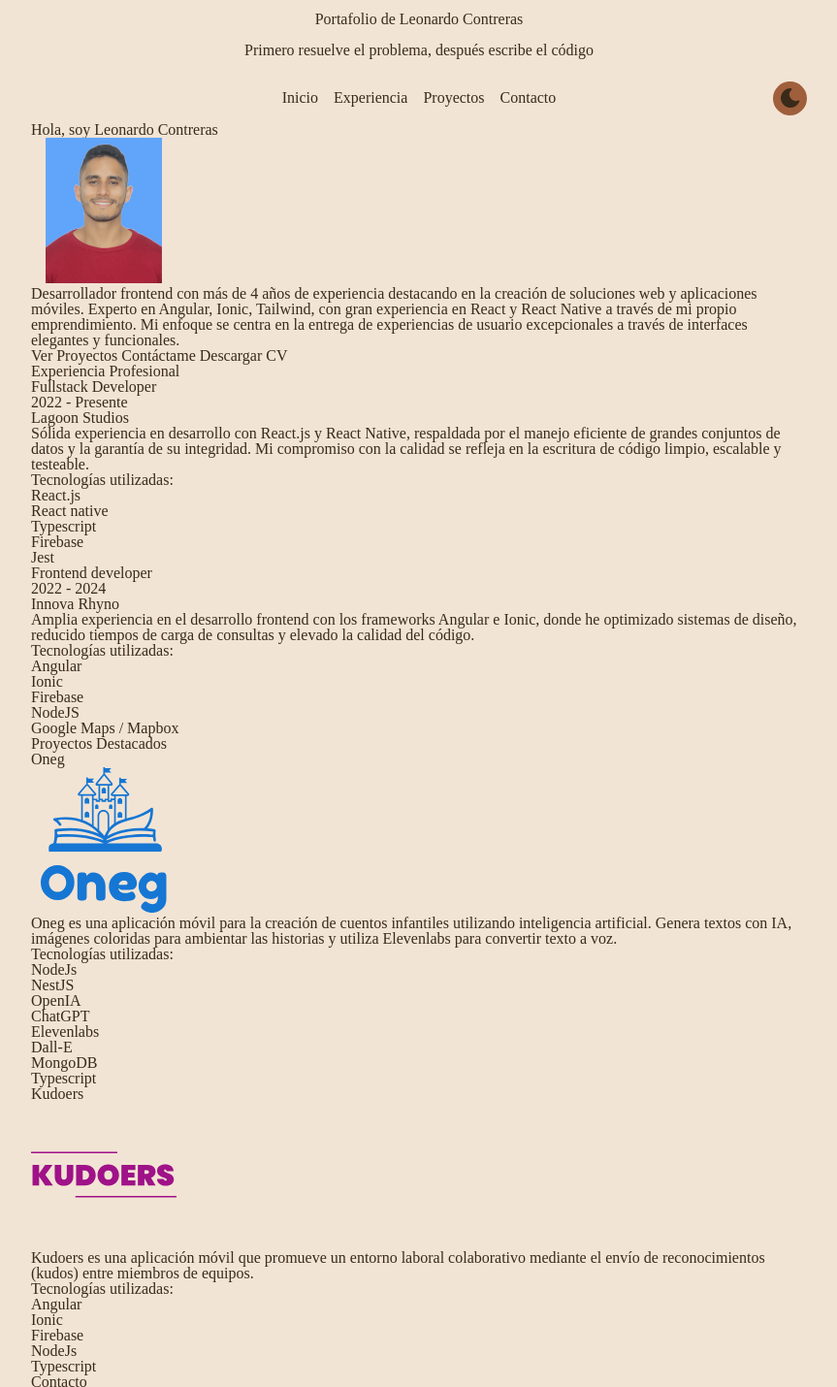
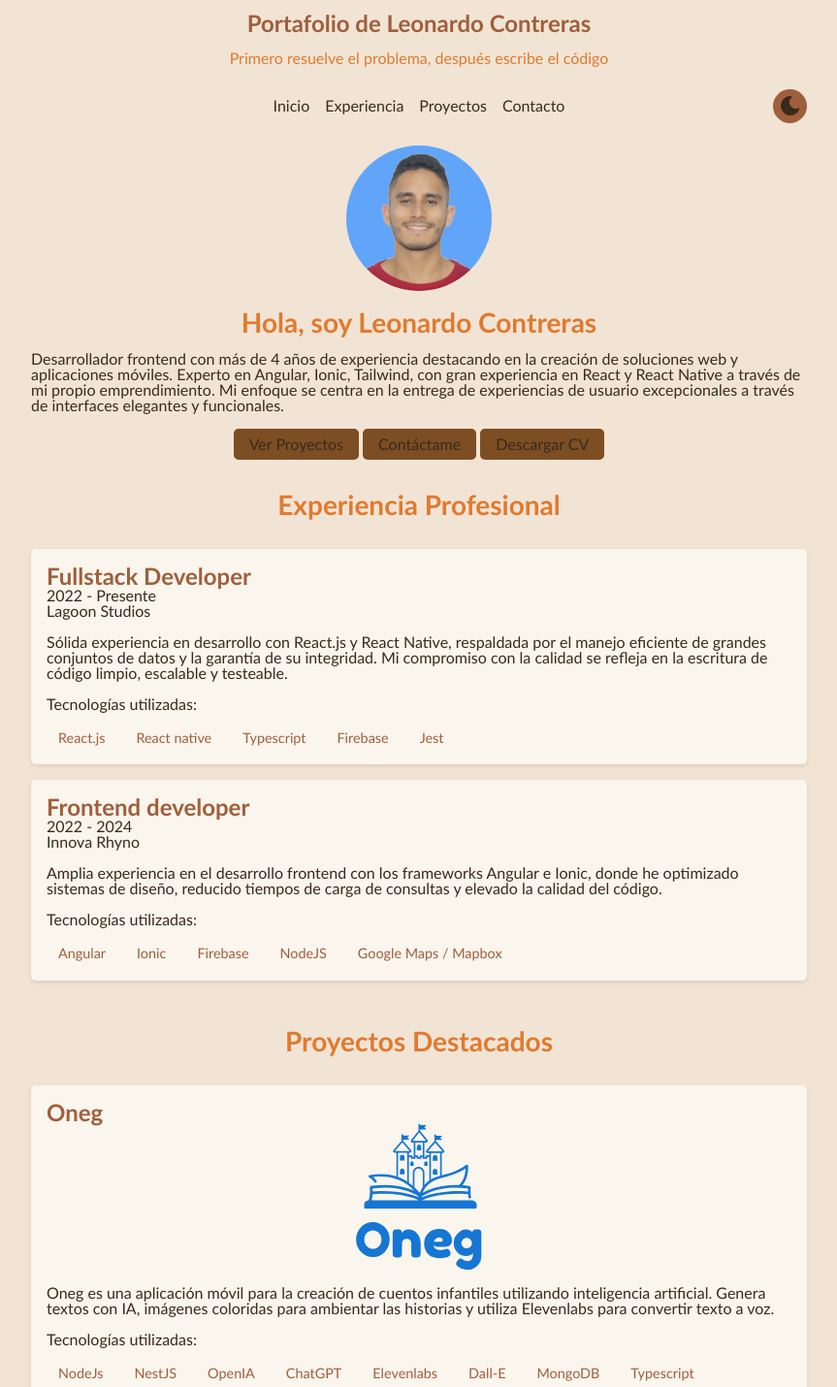
Before and after one commit to joseleoc/portaflio-2025, a plain HTML site: page index.html in a window 1280 px wide. Shown: the part 20-1450 px from the top of the page at 97% size, without its empty margins (208-1071 px from the left). Drawn offline with Linux system fonts and the light colour scheme.

Commit message:
define styles and html

```diff
--- a/index.html
+++ b/index.html
@@ -30,12 +30,14 @@
   </head>
   <body>
     <header class="header" role="banner">
-      <h1>Portafolio de Leonardo Contreras</h1>
-      <q> Primero resuelve el problema, después escribe el código </q>
+      <h1 class="header-title">Portafolio de Leonardo Contreras</h1>
+      <q class="header-quote">
+        Primero resuelve el problema, después escribe el código
+      </q>
 
       <div class="nav-container">
         <nav aria-label="Navegación principal">
-          <ul>
+          <ul class="nav-list">
             <li><a href="#hero" aria-current="page">Inicio</a></li>
             <li><a href="#experience">Experiencia</a></li>
             <li><a href="#projects">Proyectos</a></li>
@@ -104,7 +106,6 @@
 
     <main role="main">
       <section id="hero" aria-labelledby="hero-heading">
-        <h2 id="hero-heading">Hola, soy Leonardo Contreras</h2>
         <figure>
           <img
             src="./assets/img/avatar.jpg"
@@ -112,8 +113,12 @@
             width="150"
             height="150"
             loading="lazy"
+            class="avatar"
           />
         </figure>
+
+        <h2>Hola, soy Leonardo Contreras</h2>
+
         <p>
           Desarrollador frontend con más de 4 años de experiencia destacando en
           la creación de soluciones web y aplicaciones móviles. Experto en
@@ -124,27 +129,34 @@
         </p>
 
         <div role="group" aria-label="Acciones principales">
-          <a href="#projects" role="button">Ver Proyectos</a>
-          <a href="#contact" role="button">Contáctame</a>
-          <a
-            href="./assets/files/Resume-Leonardo-Contreras-es.pdf"
-            target="_blank"
-            rel="noopener noreferrer"
-            download="CV-Leonardo-Contreras.pdf"
+          <button
+            onclick="document.getElementById('projects').scrollIntoView({behavior: 'smooth'})"
+          >
+            Ver Proyectos
+          </button>
+
+          <button
+            onclick="document.getElementById('contact').scrollIntoView({behavior: 'smooth'})"
+          >
+            Contáctame
+          </button>
+
+          <button
+            onclick="window.open('./assets/files/Resume-Leonardo-Contreras-es.pdf', '_blank')"
           >
             Descargar CV
-          </a>
+          </button>
         </div>
       </section>
 
       <section id="experience" aria-labelledby="experience-heading">
-        <h2 id="experience-heading">Experiencia Profesional</h2>
+        <h2>Experiencia Profesional</h2>
 
         <ul role="list">
           <li role="listitem">
-            <article>
+            <article class="card">
               <header>
-                <h3>Fullstack Developer</h3>
+                <h3 class="card-title">Fullstack Developer</h3>
                 <p><time datetime="2022">2022</time> - Presente</p>
                 <p>Lagoon Studios</p>
               </header>
@@ -156,20 +168,20 @@
               </p>
 
               <h4>Tecnologías utilizadas:</h4>
-              <ul role="list">
-                <li>React.js</li>
-                <li>React native</li>
-                <li>Typescript</li>
-                <li>Firebase</li>
-                <li>Jest</li>
+              <ul role="list" class="technologies-list">
+                <li class="technology-item">React.js</li>
+                <li class="technology-item">React native</li>
+                <li class="technology-item">Typescript</li>
+                <li class="technology-item">Firebase</li>
+                <li class="technology-item">Jest</li>
               </ul>
             </article>
           </li>
 
           <li role="listitem">
-            <article>
+            <article class="card">
               <header>
-                <h3>Frontend developer</h3>
+                <h3 class="card-title">Frontend developer</h3>
                 <p>
                   <time datetime="2022">2022</time> -
                   <time datetime="2024">2024</time>
@@ -184,12 +196,12 @@
               </p>
 
               <h4>Tecnologías utilizadas:</h4>
-              <ul role="list">
-                <li>Angular</li>
-                <li>Ionic</li>
-                <li>Firebase</li>
-                <li>NodeJS</li>
-                <li>Google Maps / Mapbox</li>
+              <ul role="list" class="technologies-list">
+                <li class="technology-item">Angular</li>
+                <li class="technology-item">Ionic</li>
+                <li class="technology-item">Firebase</li>
+                <li class="technology-item">NodeJS</li>
+                <li class="technology-item">Google Maps / Mapbox</li>
               </ul>
             </article>
           </li>
@@ -197,14 +209,14 @@
       </section>
 
       <section id="projects" aria-labelledby="projects-heading">
-        <h2 id="projects-heading">Proyectos Destacados</h2>
+        <h2>Proyectos Destacados</h2>
 
         <ul role="list">
           <li role="listitem">
-            <article>
-              <header>
-                <h3>Oneg</h3>
-                <figure>
+            <article class="card">
+              <header class="card-header">
+                <h3 class="card-title">Oneg</h3>
+                <figure class="card-img">
                   <img
                     src="./assets/img/projects/oneg-logo.svg"
                     alt="Logo del proyecto 'Oneg'"
@@ -222,24 +234,24 @@
               </p>
 
               <h4>Tecnologías utilizadas:</h4>
-              <ul role="list">
-                <li>NodeJs</li>
-                <li>NestJS</li>
-                <li>OpenIA</li>
-                <li>ChatGPT</li>
-                <li>Elevenlabs</li>
-                <li>Dall-E</li>
-                <li>MongoDB</li>
-                <li>Typescript</li>
+              <ul role="list" class="technologies-list">
+                <li class="technology-item">NodeJs</li>
+                <li class="technology-item">NestJS</li>
+                <li class="technology-item">OpenIA</li>
+                <li class="technology-item">ChatGPT</li>
+                <li class="technology-item">Elevenlabs</li>
+                <li class="technology-item">Dall-E</li>
+                <li class="technology-item">MongoDB</li>
+                <li class="technology-item">Typescript</li>
               </ul>
             </article>
           </li>
 
           <li role="listitem">
-            <article>
-              <header>
-                <h3>Kudoers</h3>
-                <figure>
+            <article class="card">
+              <header class="card-header">
+                <h3 class="card-title">Kudoers</h3>
+                <figure class="card-img">
                   <img
                     src="./assets/img/projects/kudoers-logo.svg"
                     alt="Logo del proyecto 'Kudoers'"
@@ -256,12 +268,12 @@
               </p>
 
               <h4>Tecnologías utilizadas:</h4>
-              <ul role="list">
-                <li>Angular</li>
-                <li>Ionic</li>
-                <li>Firebase</li>
-                <li>NodeJs</li>
-                <li>Typescript</li>
+              <ul role="list" class="technologies-list">
+                <li class="technology-item">Angular</li>
+                <li class="technology-item">Ionic</li>
+                <li class="technology-item">Firebase</li>
+                <li class="technology-item">NodeJs</li>
+                <li class="technology-item">Typescript</li>
               </ul>
             </article>
           </li>
@@ -269,7 +281,7 @@
       </section>
 
       <section id="contact" aria-labelledby="contact-heading">
-        <h2 id="contact-heading">Contacto</h2>
+        <h2>Contacto</h2>
         <p>
           Siempre estoy interesado en escuchar sobre nuevos proyectos y
           oportunidades. ¡Contáctame!
--- a/styles.css
+++ b/styles.css
@@ -1,3 +1,7 @@
+:root {
+  font-family: "Gill Sans", "Gill Sans MT", Calibri, "Trebuchet MS", sans-serif;
+}
+
 /* Default colors */
 :root {
   --primary: #7d4e24;
@@ -7,6 +11,7 @@
   --surface: #faf5ed;
   --text: #3a2a1a;
   --accent: #9f5f3c;
+  --box-shadow: 0 2px 4px rgba(0, 0, 0, 0.1);
 }
 
 /* Dark mode colors */
@@ -18,6 +23,7 @@
   --surface: #2a2116;
   --text: #f0e6d6;
   --accent: #d67237;
+  --box-shadow: 0 2px 4px rgba(255, 255, 255, 0.1);
 }
 
 /* Body header - content - footer*/
@@ -32,9 +38,7 @@
   margin: 0 auto;
 }
 
-img {
-  object-fit: contain;
-}
+/* HEADER */
 
 .header {
   display: flex;
@@ -43,6 +47,23 @@
   justify-content: space-between;
   align-items: center;
   gap: 1rem;
+}
+
+.header-title {
+  font-size: 1.5rem;
+  color: var(--accent);
+  font-weight: bold;
+}
+
+h2 {
+  font-size: 1.75rem;
+  color: var(--tertiary);
+  font-weight: bold;
+}
+
+.header-quote {
+  font-size: 1rem;
+  color: var(--tertiary);
 }
 
 .nav-container {
@@ -55,6 +76,18 @@
   position: relative;
   min-height: 50px;
   width: 100%;
+}
+
+.nav-list {
+  color: var(--text);
+}
+
+a {
+  color: var(--text);
+}
+
+a:hover {
+  color: var(--accent);
 }
 
 /* Theme toggle button */
@@ -93,3 +126,96 @@
   flex-direction: row;
   gap: 1rem;
 }
+
+/* HERO */
+#hero {
+  margin: 1rem 0;
+  display: flex;
+  flex-direction: column;
+  justify-content: center;
+  align-items: center;
+  gap: 1rem;
+}
+
+.avatar {
+  border-radius: 50%;
+  width: 150px;
+  height: 150px;
+  object-fit: cover;
+  object-position: top;
+}
+
+button {
+  background-color: var(--primary);
+  color: var(--text);
+  border: none;
+  padding: 0.5rem 1rem;
+  border-radius: 5px;
+  cursor: pointer;
+}
+
+button:hover {
+  background-color: var(--secondary);
+}
+
+/* Experience */
+
+section {
+  margin: 2rem 0;
+  display: flex;
+  flex-direction: column;
+  justify-content: center;
+  align-items: center;
+  gap: 1rem;
+}
+
+.card {
+  margin: 1rem 0;
+  padding: 1rem;
+  background-color: var(--surface);
+  border-radius: 5px;
+  box-shadow: var(--box-shadow);
+  display: flex;
+  flex-direction: column;
+  justify-content: center;
+  align-items: start;
+  gap: 1rem;
+}
+
+.card-title {
+  font-size: 1.5rem;
+  color: var(--accent);
+  font-weight: bold;
+}
+
+.card-header {
+  width: 100%;
+}
+
+.card-img {
+  width: 150px;
+  height: 150px;
+  justify-self: center;
+}
+
+.technologies-list {
+  display: flex;
+  flex-direction: row;
+  gap: 0.5rem;
+}
+
+.technology-item {
+  cursor: default;
+  background-color: var(--surface);
+  color: var(--accent);
+  padding: 0.25rem 0.75rem;
+  border-radius: 1.5rem;
+  font-size: 0.9rem;
+  font-weight: 500;
+  transition: all 0.2s ease;
+}
+
+.technology-item:hover {
+  background-color: var(--primary);
+  color: var(--text);
+}
```
